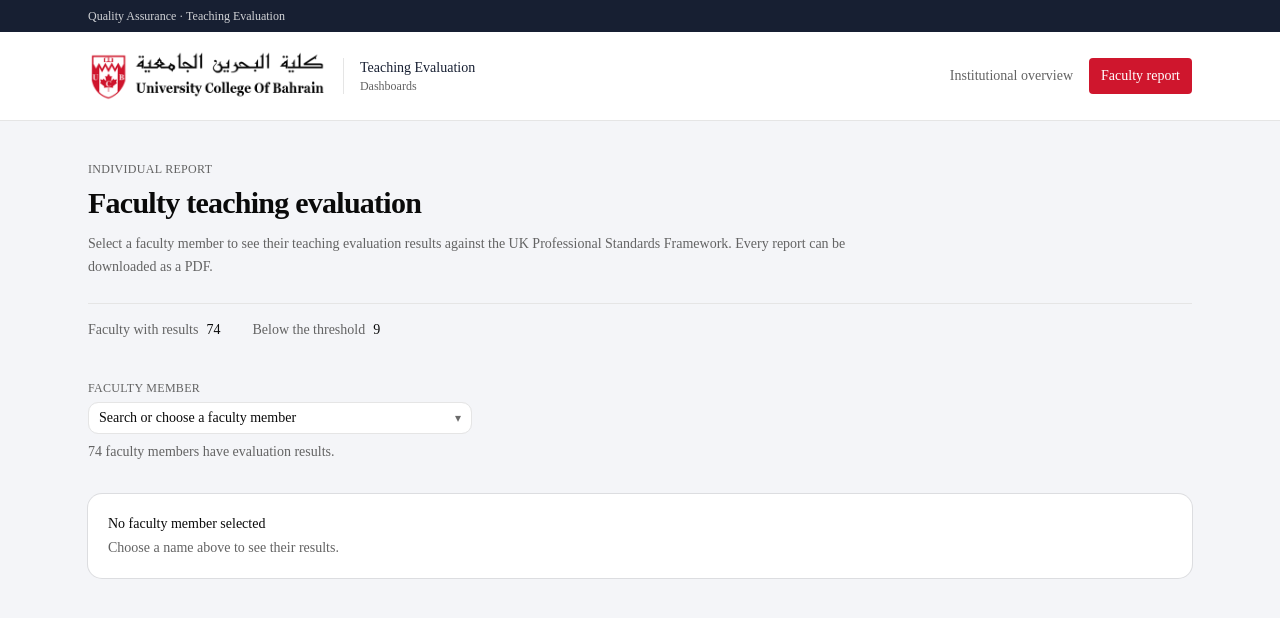
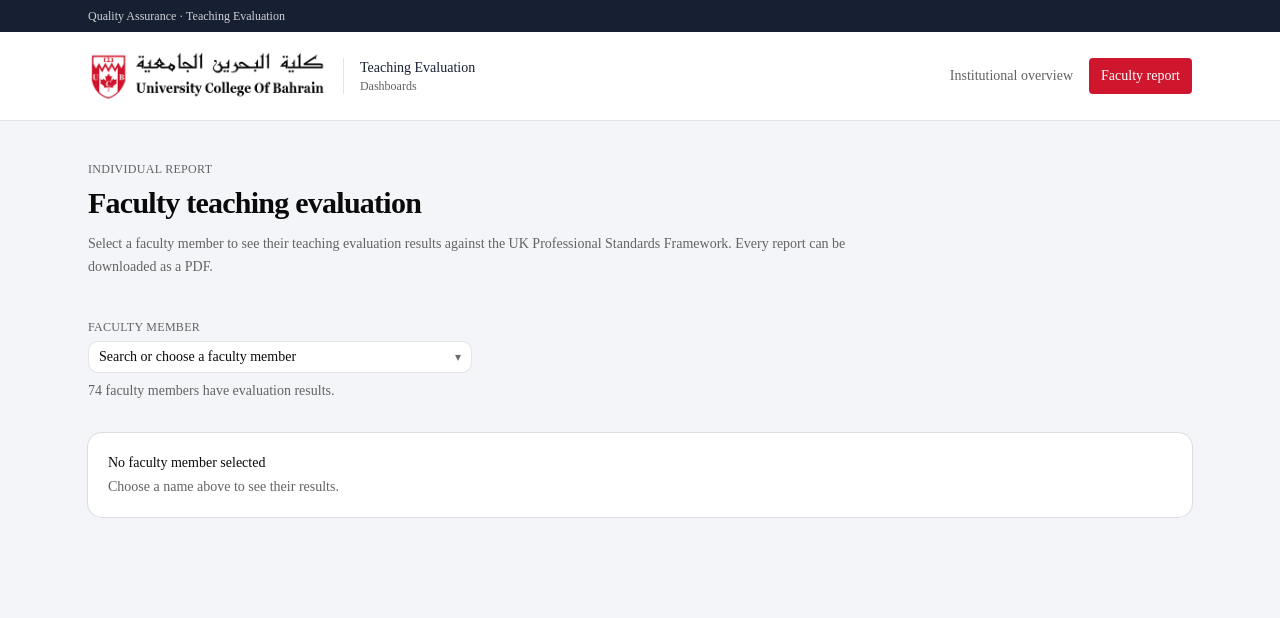
Before and after one commit to kaymansour/teaching-evaluation-dashboard, a Next.js app: page /faculty in a window 1280 px wide. Shown: the top 618 px of the page. Built offline with nearby package versions, Linux system fonts and the light colour scheme.

Commit message:
change the pdf structure

```diff
--- a/app/faculty/page.tsx
+++ b/app/faculty/page.tsx
@@ -23,11 +23,6 @@ export default async function FacultyPage() {
   const text = await fs.readFile(filePath, "utf-8");
   const list = JSON.parse(text) as FacultyList;
 
-  const withResults = list.faculty.length;
-  const belowThreshold = list.faculty.filter(
-    (person) => person.status === "Improvement Required"
-  ).length;
-
   return (
     // The same tinted plane as the overview, so the two dashboards
     // read as one product. It prints white.
@@ -45,18 +40,6 @@ export default async function FacultyPage() {
             against the UK Professional Standards Framework. Every report can
             be downloaded as a PDF.
           </p>
-          <dl className="mt-6 flex flex-wrap gap-x-8 gap-y-3 border-t pt-4 text-sm">
-            <div className="flex items-baseline gap-2">
-              <dt className="text-muted-foreground">Faculty with results</dt>
-              <dd className="font-medium tabular-nums">{withResults}</dd>
-            </div>
-            <div className="flex items-baseline gap-2">
-              <dt className="text-muted-foreground">
-                Below the threshold
-              </dt>
-              <dd className="font-medium tabular-nums">{belowThreshold}</dd>
-            </div>
-          </dl>
         </header>
 
         <FacultyReport faculty={list.faculty} />
--- a/components/dashboard/faculty-print-report.tsx
+++ b/components/dashboard/faculty-print-report.tsx
@@ -163,7 +163,8 @@ export function FacultyPrintReport({ detail }: { detail: FacultyDetail }) {
 
           <dt className="text-black/60">Classes taught</dt>
           <dd className="tabular-nums">
-            {detail.classCount} across {detail.courseCount} courses
+            {detail.classCount} surveys across {response.sectionsTaught} class
+            sections in {detail.courseCount} courses
           </dd>
 
           <dt className="text-black/60">Report generated</dt>
@@ -190,7 +191,9 @@ export function FacultyPrintReport({ detail }: { detail: FacultyDetail }) {
               <dd className="mt-1 text-2xl font-semibold tabular-nums">
                 {response.responses.toLocaleString()}
               </dd>
-              <dd className="text-[10px] text-black/60">surveys returned</dd>
+              <dd className="text-[10px] text-black/60">
+                student responses
+              </dd>
             </div>
             <div>
               <dt className="text-black/60">Response ratio</dt>
@@ -303,7 +306,7 @@ export function FacultyPrintReport({ detail }: { detail: FacultyDetail }) {
                 </td>
               </tr>
               <tr>
-                <td className={PD}>Surveys returned</td>
+                <td className={PD}>Student responses</td>
                 <td className={PD_R}>{response.responses.toLocaleString()}</td>
               </tr>
               <tr>
@@ -319,6 +322,10 @@ export function FacultyPrintReport({ detail }: { detail: FacultyDetail }) {
                 <td className={PD_R}>
                   {response.sectionsTaught.toLocaleString()}
                 </td>
+              </tr>
+              <tr>
+                <td className={PD}>Surveys returned</td>
+                <td className={PD_R}>{detail.classCount.toLocaleString()}</td>
               </tr>
               <tr>
                 <td className={PD}>Sections with an enrolment figure</td>
```
